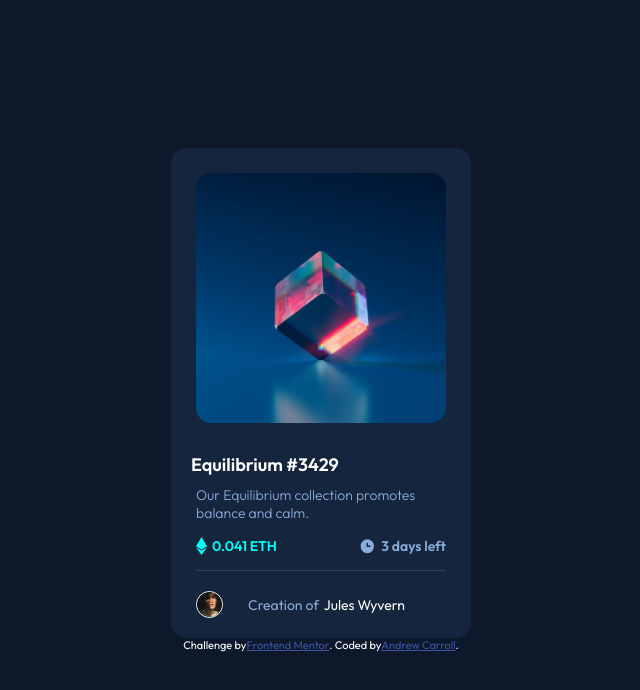
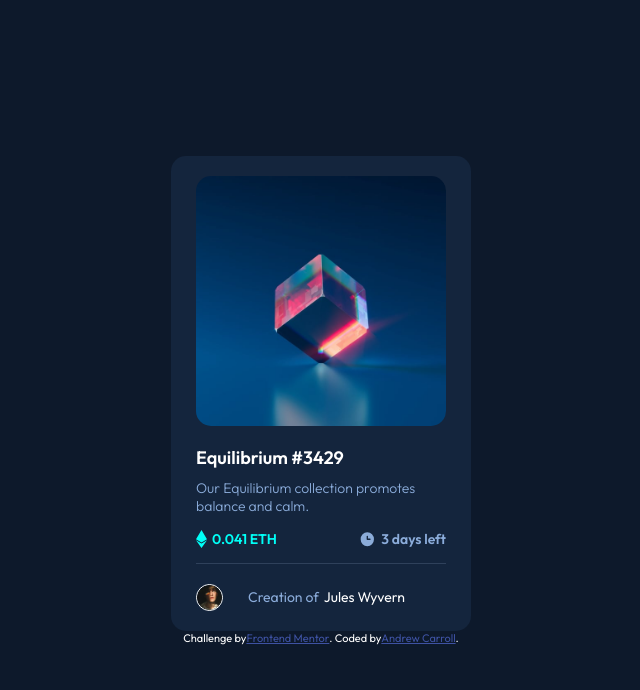
Before and after one commit to ACarr0ll/NFT-Preview-Card, a plain HTML site: page index.html in a window 1280 px wide. Shown: the whole page, without its empty margins (319-959 px from the left). Drawn offline with Linux system fonts and the light colour scheme.

Commit message:
Changed spacing again

```diff
--- a/style.css
+++ b/style.css
@@ -32,8 +32,8 @@ body {
 
 .nftpic img {
   width: 250px;
-  height: 250px;
-  margin: 25px;
+  height: auto;
+  margin: 20px 25px 15px 25px;
   border-radius: 15px;
 }
 
@@ -44,7 +44,7 @@ width: 300px;
 }
 
 .nftname {
-  margin-left: 20px;
+  margin-left: 25px;
   font-weight: 600;
 }
 
```
